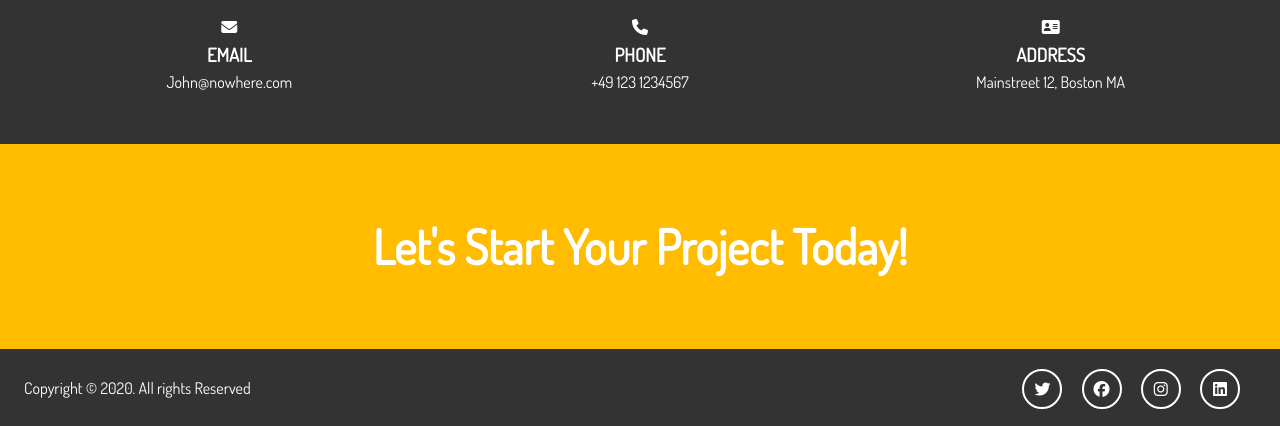
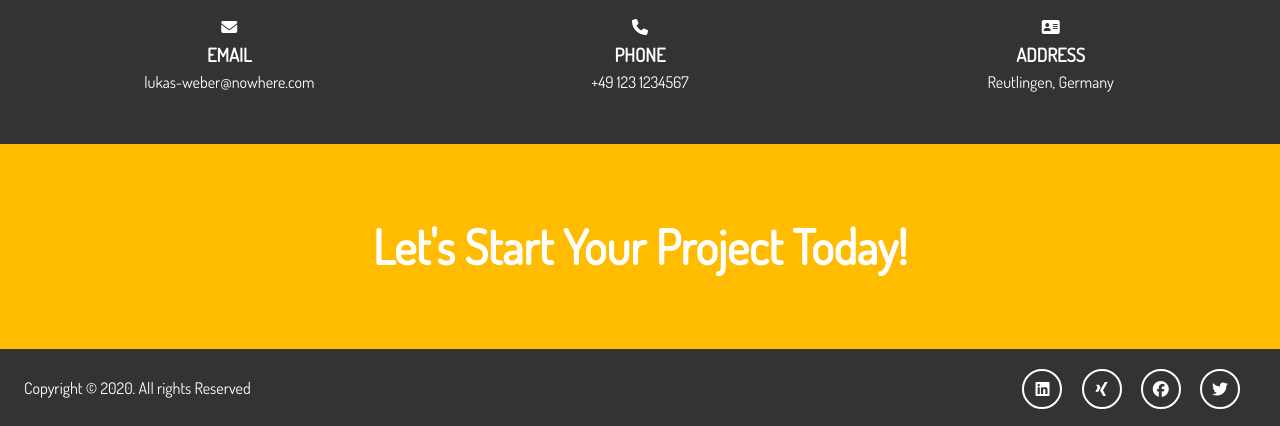
Before and after one commit to CrystalCake/CV, a website: page dist/contact.html in a window 1280 px wide. Shown: the part 716-1142 px from the top of the page. Drawn offline with Linux system fonts and the light colour scheme.

Commit message:
footer changed

```diff
--- a/dist/contact.html
+++ b/dist/contact.html
@@ -85,7 +85,7 @@
           <div>
             <i class="fas fa-envelope f-2x"></i>
             <h3>Email</h3>
-            <p>John@nowhere.com</p>
+            <p>lukas-weber@nowhere.com</p>
           </div>
           <div>
             <i class="fas fa-phone f-2x"></i>
@@ -95,7 +95,7 @@
           <div>
             <i class="fas fa-address-card f-2x"></i>
             <h3>Address</h3>
-            <p>Mainstreet 12, Boston MA</p>
+            <p>Reutlingen, Germany</p>
           </div>
         </div>
       </div>
@@ -113,10 +113,20 @@
       <div class="footer-content container">
         <p>Copyright &copy; 2020. All rights Reserved</p>
         <div class="social">
-          <i class="fab fa-twitter"></i>
-          <i class="fab fa-facebook"></i>
-          <i class="fab fa-instagram"></i>
-          <i class="fab fa-linkedin"></i>
+          <a
+            href="https://www.linkedin.com/in/lukas-weber-38b716133/"
+            target="blank"
+            ><i class="fab fa-linkedin"></i
+          ></a>
+          <a href="https://www.xing.com/profile/Lukas_Weber80/cv" target="blank"
+            ><i class="fab fa-xing"></i
+          ></a>
+          <a href="https://www.facebook.com/lukas.weber.7549" target="blank"
+            ><i class="fab fa-facebook"></i
+          ></a>
+          <a href="https://twitter.com/explore" target="blank"
+            ><i class="fab fa-twitter"></i
+          ></a>
         </div>
       </div>
     </footer>
```
Also changed, not shown: dist/about.html (+14 -4 lines), dist/resume.html (+14 -4 lines).
